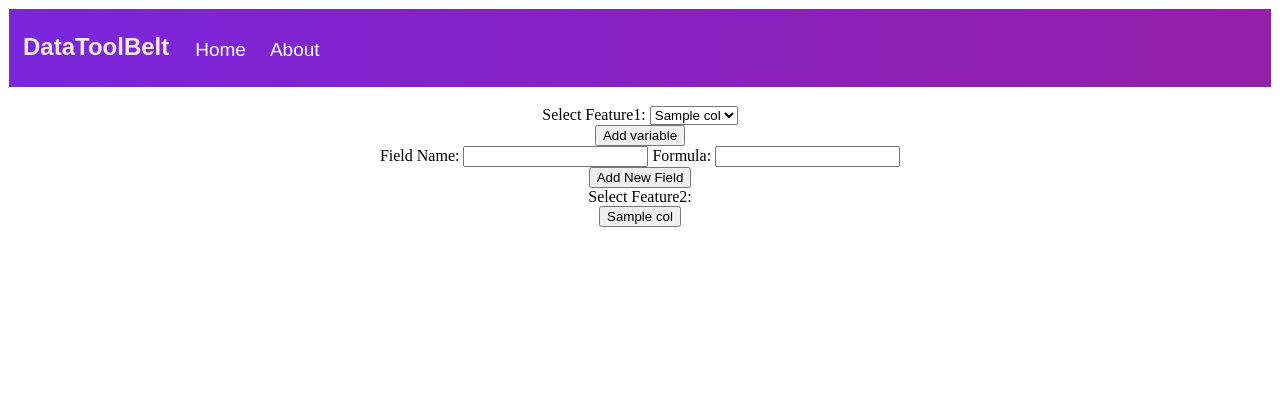
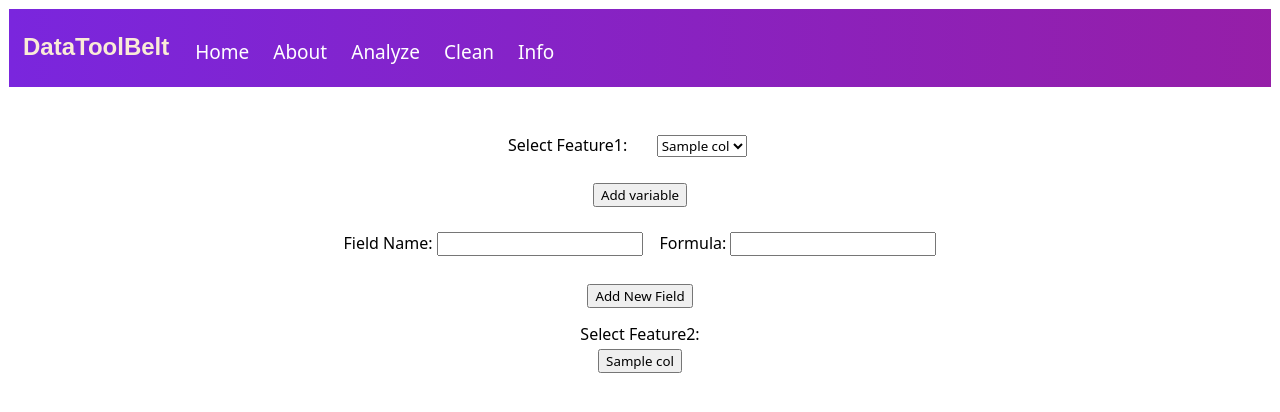
Before and after one commit to veb7vmehra/DataToolBelt, a Flask app: template templates/analysis.html in a window 1280 px wide. Shown: the top 412 px of the page. Run offline with Flask 2, Linux system fonts and the light colour scheme; the template is opened without the code that fills it: most values are stand-ins (such as "Sample title", 1, 10 or a date in 2020).

Commit message:
improvised the designing

```diff
--- a/static/base.css
+++ b/static/base.css
@@ -1,5 +1,6 @@
 *{
     box-sizing: border-box;
+    font-family: system-ui;
 }
 @import url('https://fonts.googleapis.com/css2?family=Montserrat:wght@300&display=swap');
 
--- a/templates/analysis.html
+++ b/templates/analysis.html
@@ -56,7 +56,7 @@
 </script>
 
 <br> Select Feature1:
-<select id="feature1" name="feature1">
+<select id="feature1" name="feature1" style="margin: 2%;">
 {% for c in col %}
 <option value='{{c}}'>{{c}}</option>
 {% endfor %}
@@ -65,16 +65,16 @@
 
 <div id="dict">
 </div>
-<input type="button" onclick="addVariable()" value="Add variable"><br>
-Field Name: <input id="fname" name="fname" required>
-Formula: <input id="formula"><br>
+<input type="button" onclick="addVariable()" value="Add variable" style="margin-bottom: 1%;"><br>
+Field Name: <input id="fname" name="fname" required style="margin: 1% 1% 1% 0%;">
+Formula: <input id="formula" syle="margin: 1% 1% 1% 0%;"><br>
 
-<input type="button" onclick="makeString()" value="Add New Field">
+<input type="button" onclick="makeString()" value="Add New Field" style="margin: 1.2%;">
 
 <br> Select Feature2:
 <div id="img_butt">
 {% for c in col %}
-<input type="button" value='{{c}}' onclick="showImg('{{c}}')">
+<input type="button" value='{{c}}' onclick="showImg('{{c}}')" style="margin: 0.3%;">
 {% endfor %}
 </div>
 
--- a/templates/base.html
+++ b/templates/base.html
@@ -16,6 +16,9 @@
           <ul>
             <li><a href="#">Home</a></li>
             <li><a href="#">About</a></li>
+            <li><a href="/analyse">Analyze</a></li>
+            <li><a href="/clean">Clean</a></li>
+            <li><a href="/stat">Info</a></li>
           </ul>
           </nav>
         </div>
```
Also changed, not shown: templates/clean.html (+5 -5 lines).
